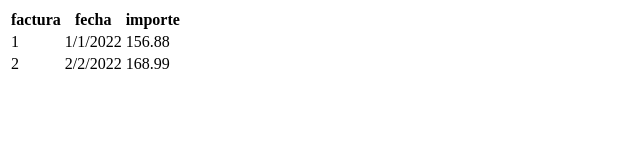
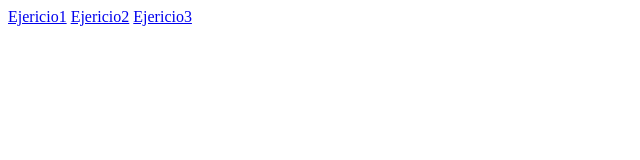
Before and after one commit to Paulv33/curso-html-001, a plain HTML site: page index.html in a window 1280 px wide. Shown: the whole page, without its empty margins (0-640 px from the left). Drawn offline with Linux system fonts and the light colour scheme.

Commit message:
Añado index con links

```diff
--- a/index.html
+++ b/index.html
@@ -6,26 +6,8 @@
     <title>Document</title>
 </head>
 <body>
-    <table>
-        <thead>
-            <tr>
-                <th>factura</th>
-                <th>fecha</th>
-                <th>importe</th>
-            </tr>
-        </thead>
-        <tbody>
-            <tr>
-                <td>1</td>
-                <td>1/1/2022</td>
-                <td>156.88</td>
-            </tr>
-            <tr>
-                <td>2</td>
-                <td>2/2/2022</td>
-                <td>168.99</td>
-            </tr>
-        </tbody>
-    </table>
+    <a href="ejercicio1.html">Ejericio1</a>
+    <a href="ejercicio2.html">Ejericio2</a>
+    <a href="ejercicio3.html">Ejericio3</a>
 </body>
 </html>
```
Also changed, not shown: ejercicio1.html (added, +31 -0 lines).
